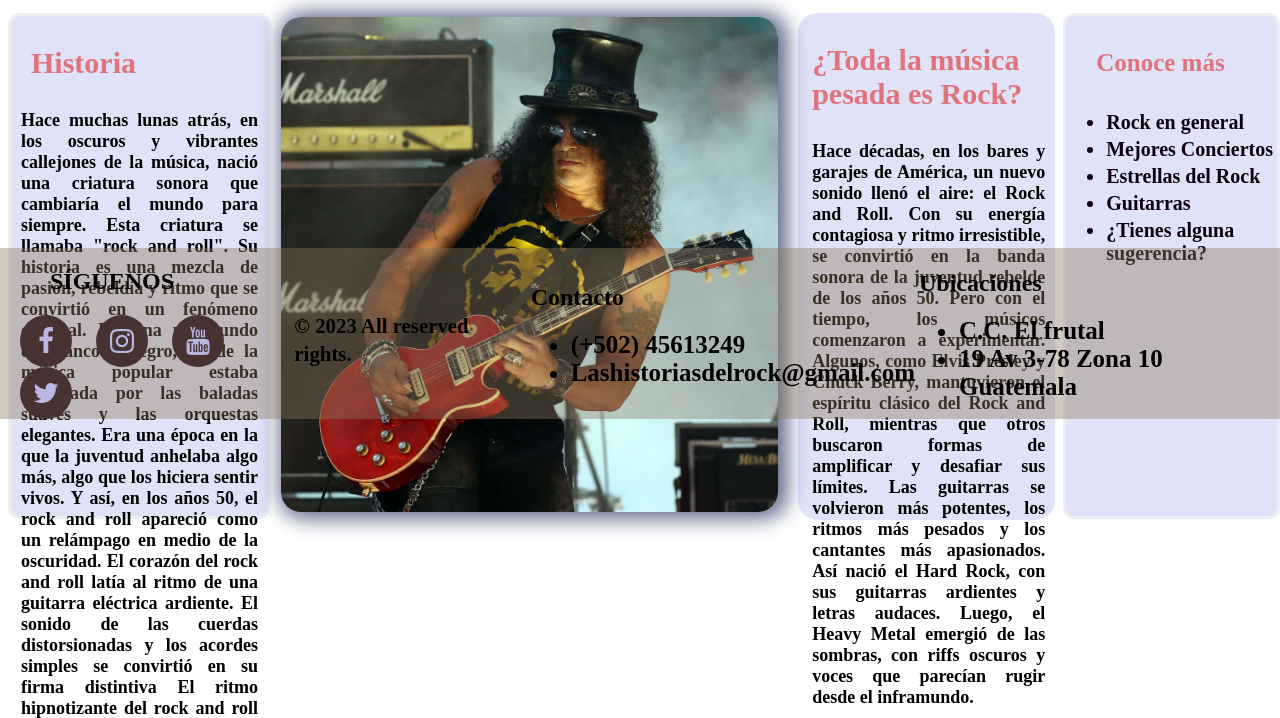
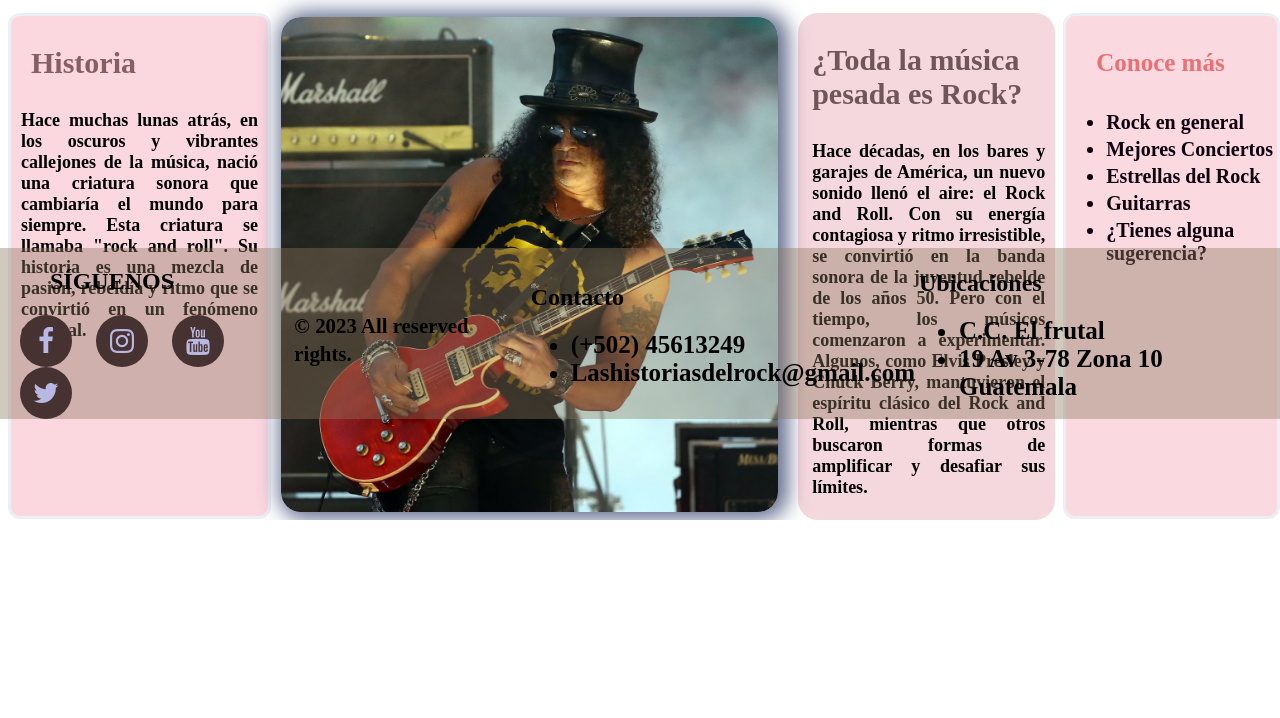
Before and after one commit to mariojdiaz21/mariojdiaz21.github.io, a plain HTML site: page index.html in a window 1280 px wide. Shown: the part 381-1099 px from the top of the page. After the commit the page ends 901 px from the top, so only its background shows below. Drawn offline with Linux system fonts and the light colour scheme; a web font is replaced by a local one.

Commit message:
Edición de contenido
Se editó el text de index y los colores de fondo

```diff
--- a/index.html
+++ b/index.html
@@ -19,14 +19,7 @@
              nació una criatura sonora que cambiaría el mundo para siempre.
              Esta criatura se llamaba "rock and roll".
              Su historia es una mezcla de pasión, rebeldía y ritmo que se convirtió en un fenómeno cultural.
-            Imagina un mundo en blanco y negro,
-             donde la música popular estaba dominada por las baladas suaves y las orquestas elegantes.
-             Era una época en la que la juventud anhelaba algo más, algo que los hiciera sentir vivos.
-             Y así, en los años 50, el rock and roll apareció como un relámpago en medio de la oscuridad.
-            El corazón del rock and roll latía al ritmo de una guitarra eléctrica ardiente.
-             El sonido de las cuerdas distorsionadas y los acordes simples se convirtió en su firma distintiva
-            El ritmo hipnotizante del rock and roll también fue moldeado por el rey, Elvis Presley.
-             Con su voz sensual y sus movimientos provocativos, desató una locura que nunca antes se había visto.</strong>
+        </strong>
         </p>
     </article>
 
@@ -34,8 +27,7 @@
        <section>
        <h3> ¿Toda la música pesada es Rock?</h3>
        <p><strong>Hace décadas, en los bares y garajes de América, un nuevo sonido llenó el aire: el Rock and Roll. Con su energía contagiosa y ritmo irresistible, se convirtió en la banda sonora de la juventud rebelde de los años 50. Pero con el tiempo, los músicos comenzaron a experimentar.
-        Algunos, como Elvis Presley y Chuck Berry, mantuvieron el espíritu clásico del Rock and Roll, mientras que otros buscaron formas de amplificar y desafiar sus límites. Las guitarras se volvieron más potentes, los ritmos más pesados y los cantantes más apasionados.
-        Así nació el Hard Rock, con sus guitarras ardientes y letras audaces. Luego, el Heavy Metal emergió de las sombras, con riffs oscuros y voces que parecían rugir desde el inframundo.
+        Algunos, como Elvis Presley y Chuck Berry, mantuvieron el espíritu clásico del Rock and Roll, mientras que otros buscaron formas de amplificar y desafiar sus límites.
         </strong></p>
        </section>
        <article class="extra">
--- a/styles.css
+++ b/styles.css
@@ -122,14 +122,14 @@ body{
 
 article h3{
   font-size:30px;
-  color: rgb(223, 42, 42, .6);
+  color: rgba(59, 15, 15, 0.6);
   font-family: 'Bona Nova', serif;
 
   margin-left:20px;
 }
 article{
   width:25%;
-  background-color: rgba(68, 82, 207, 0.164);
+  background-color: rgba(231, 16, 70, 0.164);
 margin-top:16px;
 margin-left:8px;
 height:500px;
@@ -167,7 +167,7 @@ figure{
 }
 section h3{
   font-size:30px;
-  color: rgb(223, 42, 42, .6);
+  color: rgba(22, 2, 2, 0.6);
   font-family: 'Bona Nova', serif;
   margin-left:45px;
 }
@@ -183,7 +183,7 @@ section p{
   }
   section{
     width:25%;
-    background-color: rgba(68, 82, 207, 0.164);
+    background-color: rgba(196, 20, 49, 0.164);
     border-radius:20px;
     height:507px;
     margin-top:16px;
@@ -213,7 +213,7 @@ section p{
     margin-left:10px;
   }
   .extra{
-    background-color: rgba(68, 82, 207, 0.164);
+    background-color: rgba(226, 26, 70, 0.164);
  width:20.5%;
   }
   .redi a{
```
